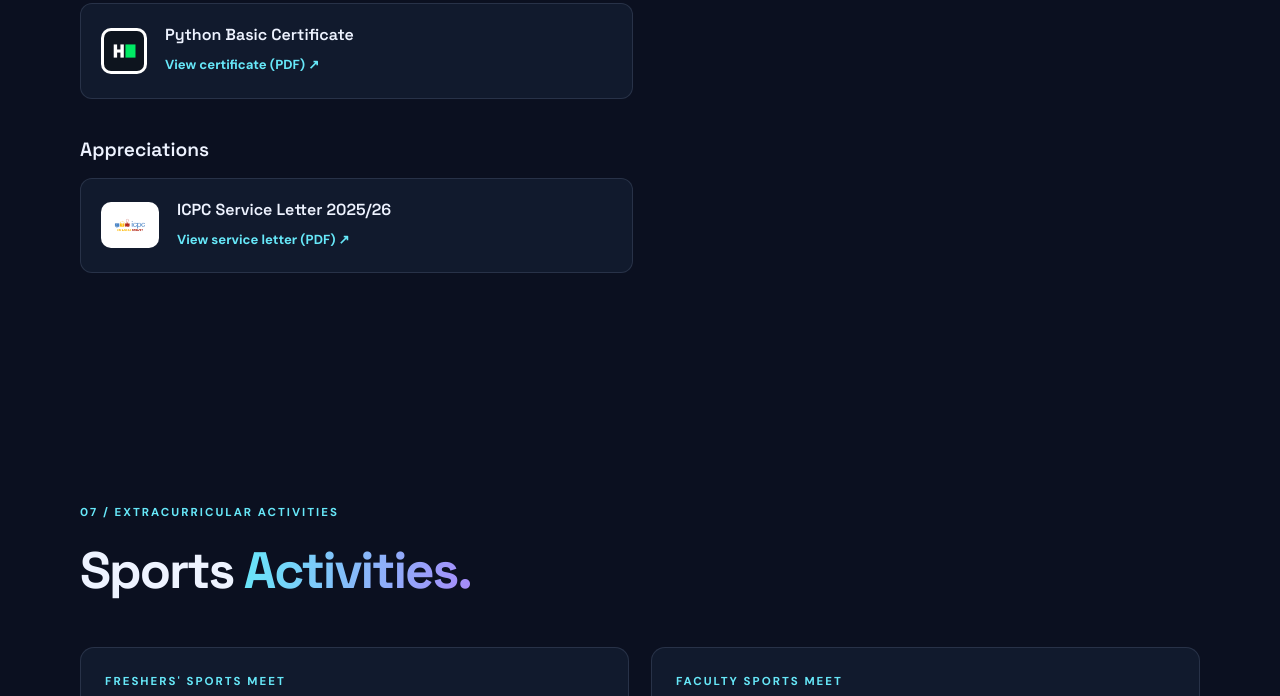
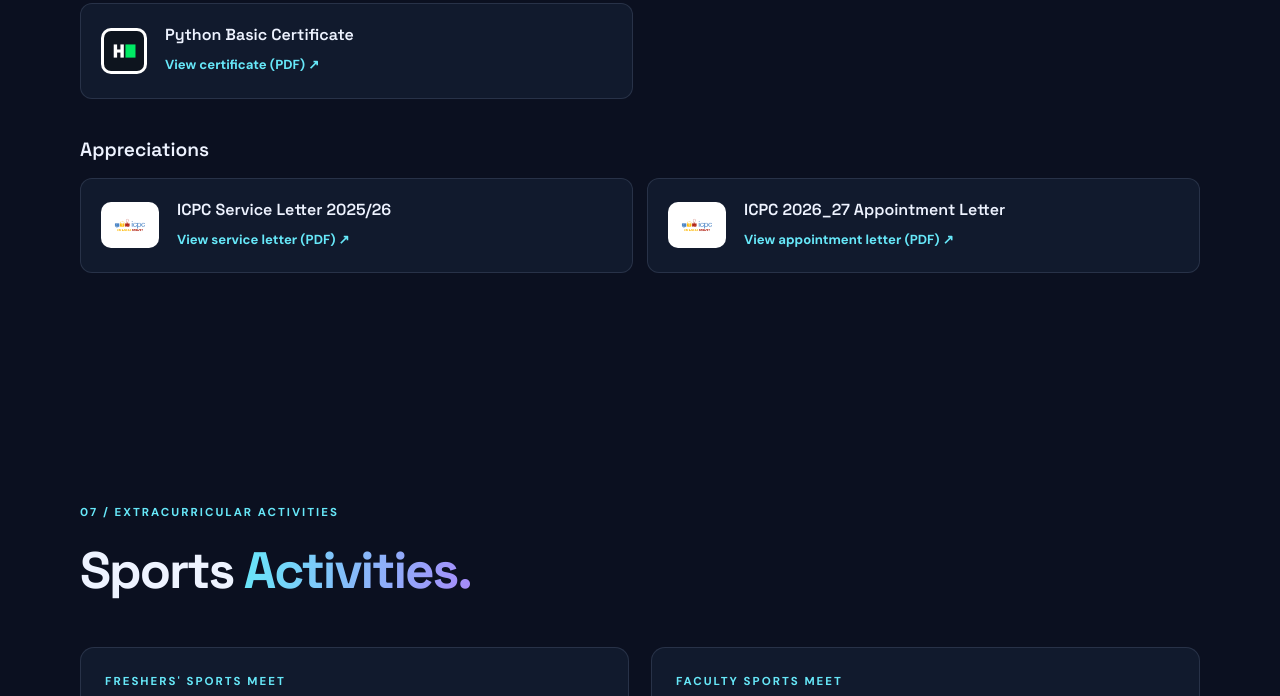
Before and after one commit to JASUthpala/JASUthpala.github.io, a plain HTML site: page index.html in a window 1280 px wide. Shown: the part 8943-9639 px from the top of the page. Drawn offline with nearby package versions, Linux system fonts and the light colour scheme.

Commit message:
update appreciations

```diff
--- a/index.html
+++ b/index.html
@@ -1187,6 +1187,24 @@
                   target="_blank"
                   rel="noreferrer"
                   >View service letter (PDF) ↗</a
+                >
+              </div>
+            </article>
+            <article class="recognition-card">
+              <img
+                class="achievement-logo achievement-logo-wide"
+                src="logos/ICPC.png"
+                alt="ICPC logo"
+                loading="lazy"
+              />
+              <div>
+                <h4>ICPC 2026_27 Appointment Letter</h4>
+                <a
+                  class="text-link"
+                  href="Appreciations/ICPC%202026_27%20Appointment%20Letter.pdf"
+                  target="_blank"
+                  rel="noreferrer"
+                  >View appointment letter (PDF) ↗</a
                 >
               </div>
             </article>
```
